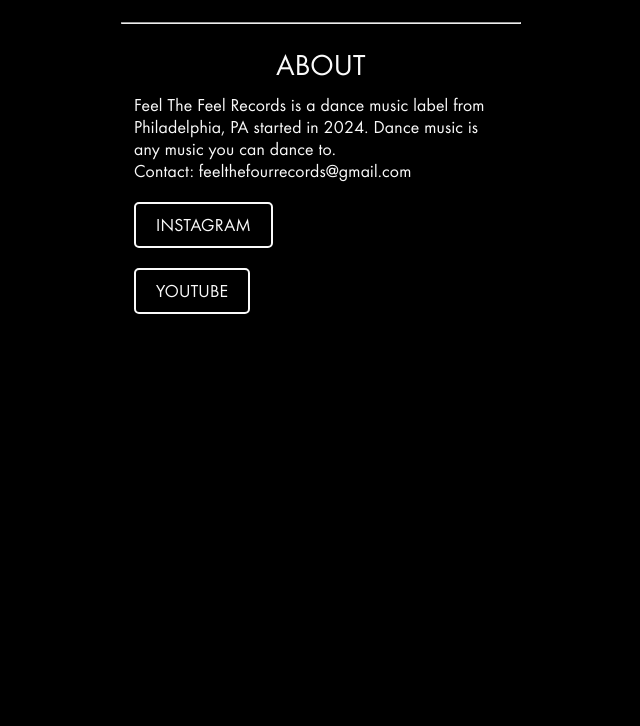
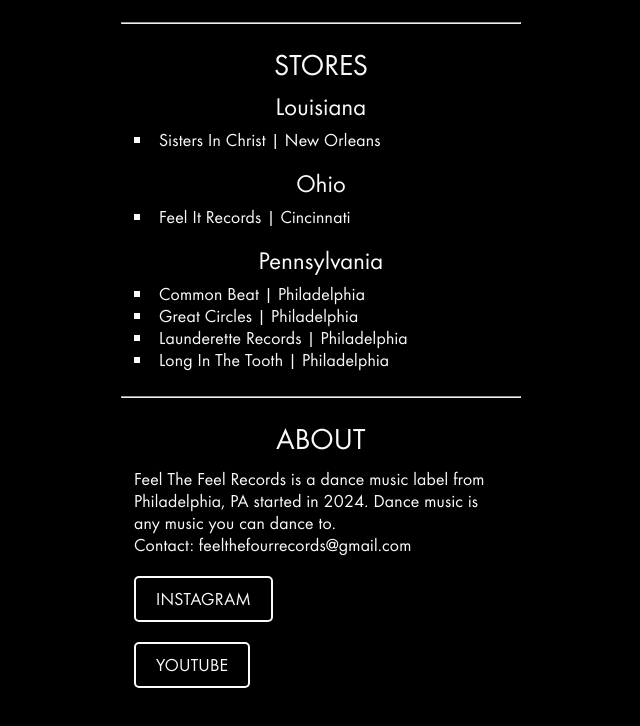
Before and after one commit to JarrettD5309/ftf-website, a plain HTML site: page index.html in a window 1280 px wide. Shown: the part 1339-2065 px from the top of the page, without its empty margins (319-959 px from the left). Before the commit the page ends 1698 px from the top, so only its background shows below. Drawn offline with Linux system fonts and the light colour scheme.

Commit message:
add stores section

```diff
--- a/css/style.css
+++ b/css/style.css
@@ -118,6 +118,15 @@ p {
   line-height: 2.2rem;
 }
 
+ul {
+  list-style: square inside;
+}
+
+ul li {
+  font-size: 1.8rem;
+  line-height: 2.2rem;
+}
+
 a.link-button:link, a.link-button:visited {
   background-color: black;
   border: #fafafa 2px solid;
@@ -142,6 +151,10 @@ a.link-button:hover, a.link-button:active {
 
 .main-section {
   padding: 2rem 1.3rem;
+}
+
+.margin-top-1rem {
+  margin-top: 1rem;
 }
 
 .margin-top-2rem {
--- a/index.html
+++ b/index.html
@@ -56,6 +56,27 @@
     <hr>
 
     <section class="main-section">
+      <h2>Stores</h2>
+      <h3>Louisiana</h3>
+      <ul class="margin-top-1rem">
+        <li>Sisters In Christ | New Orleans</li>
+      </ul>
+      <h3 class="margin-top-2rem">Ohio</h3>
+      <ul class="margin-top-1rem">
+        <li>Feel It Records | Cincinnati</li>
+      </ul>
+      <h3 class="margin-top-2rem">Pennsylvania</h3>
+      <ul class="margin-top-1rem">
+        <li>Common Beat | Philadelphia</li>
+        <li>Great Circles | Philadelphia</li>
+        <li>Launderette Records | Philadelphia</li>
+        <li>Long In The Tooth | Philadelphia</li>
+      </ul>
+    </section>
+
+    <hr>
+
+    <section class="main-section">
       <h2>About</h2>
       <p>Feel The Feel Records is a dance music label from Philadelphia, PA started in 2024. Dance music is any music
         you can dance to.</p>
```
